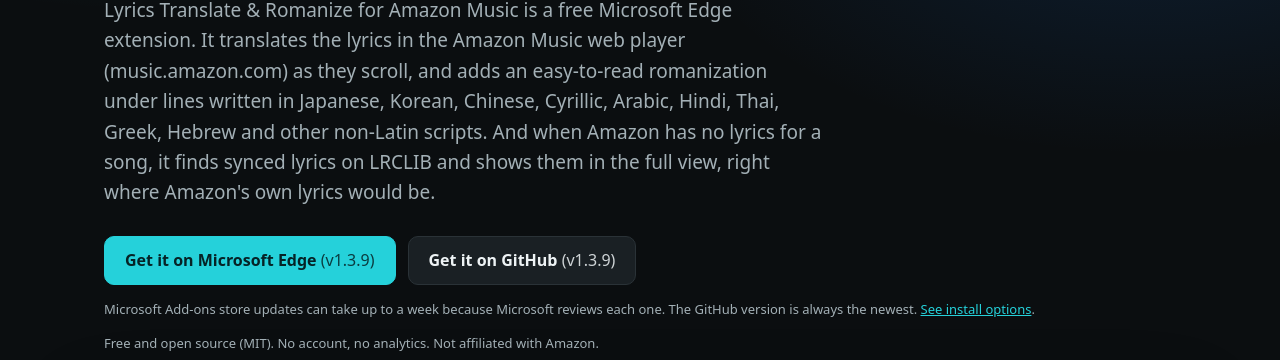
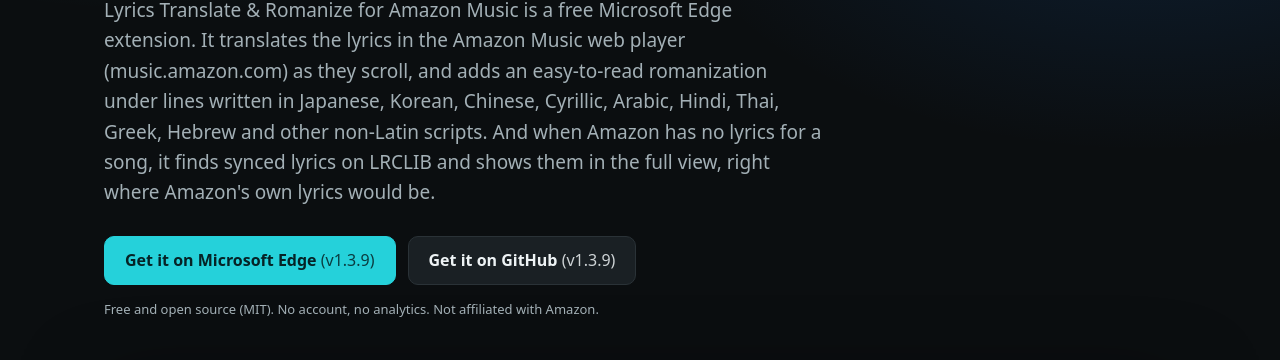
Before and after one commit to NoodlesNom/lyrics-translate-for-amazon-music, a browser extension: page docs/index.html in a window 1280 px wide. Shown: the part 328-688 px from the top of the page. Drawn offline with Linux system fonts and the light colour scheme.

Commit message:
Hide the store review note when versions match.

```diff
--- a/docs/index.html
+++ b/docs/index.html
@@ -233,6 +233,10 @@ fetch('versions.json', { cache: 'no-cache' }).then((r) => (r.ok ? r.json() : Pro
     el.textContent = ' (v' + x + ')';
     if (when) el.parentElement.title = (el.parentElement.title ? el.parentElement.title + '. ' : '') + when;
   });
+  // The "store can lag behind GitHub" note only matters while GitHub is ahead; hide it when both show the same version.
+  if (ok(v.store) && ok(v.github) && v.store === v.github) {
+    document.querySelectorAll('.note.versions').forEach((el) => { el.hidden = true; });
+  }
 }).catch(() => {});
 </script>
 </body>
```
